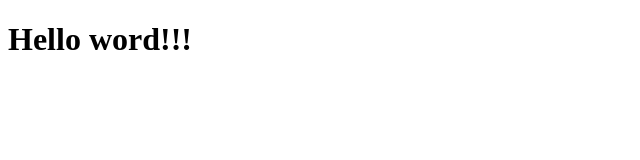
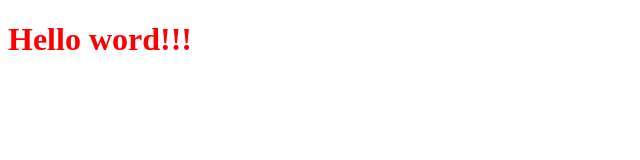
Before and after one commit to futuramochka/183684-pink-16, a website: page source/index.html in a window 1280 px wide. Shown: the whole page, without its empty margins (0-640 px from the left). Drawn offline with Linux system fonts and the light colour scheme.

Commit message:
Добавил красный цвет для заголовка

```diff
--- a/source/index.html
+++ b/source/index.html
@@ -6,7 +6,7 @@
   </head>
   <body>
 
-    <h1>Hello word!!!</h1>
+    <h1 style="color: red">Hello word!!!</h1>
 
   </body>
 </html>
```
